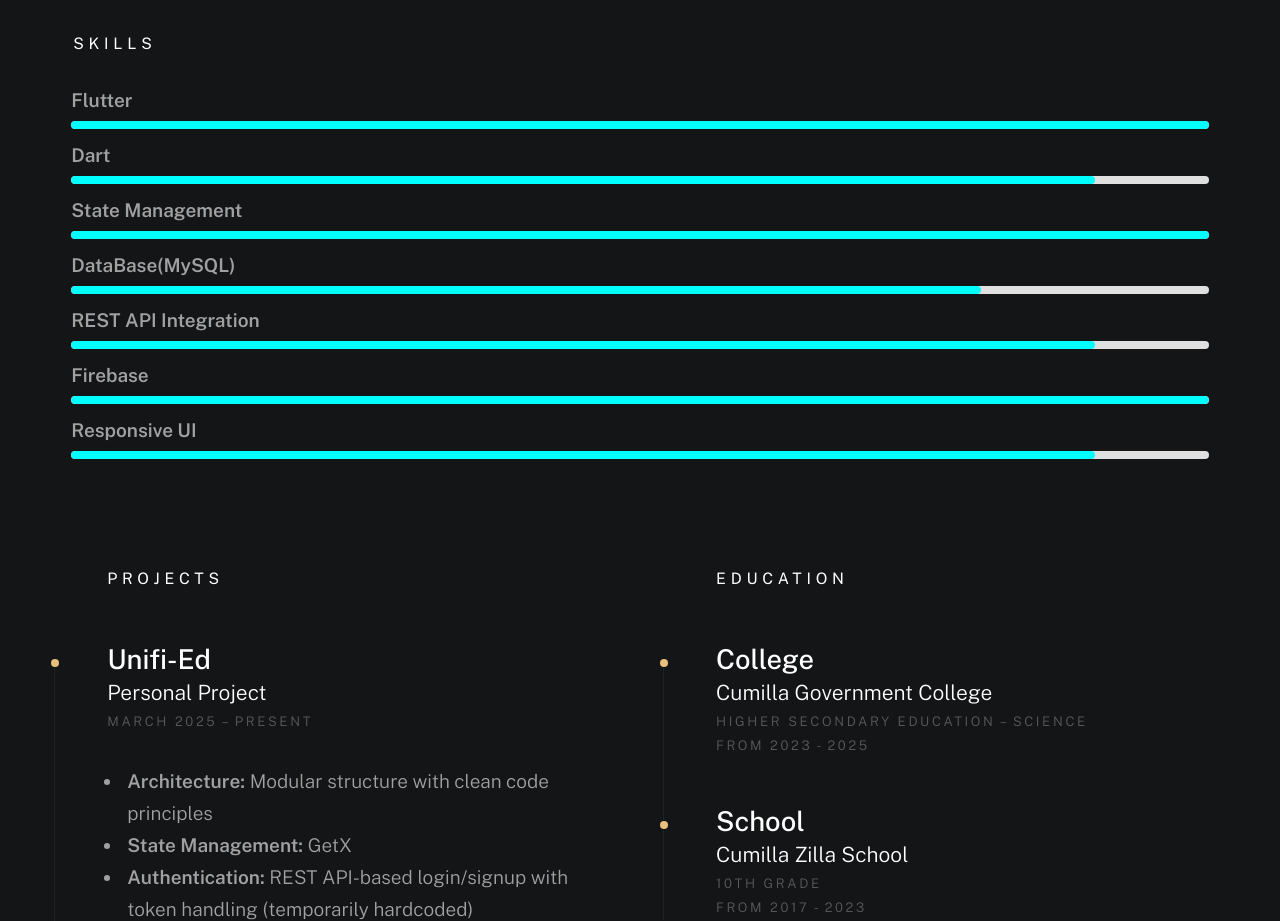
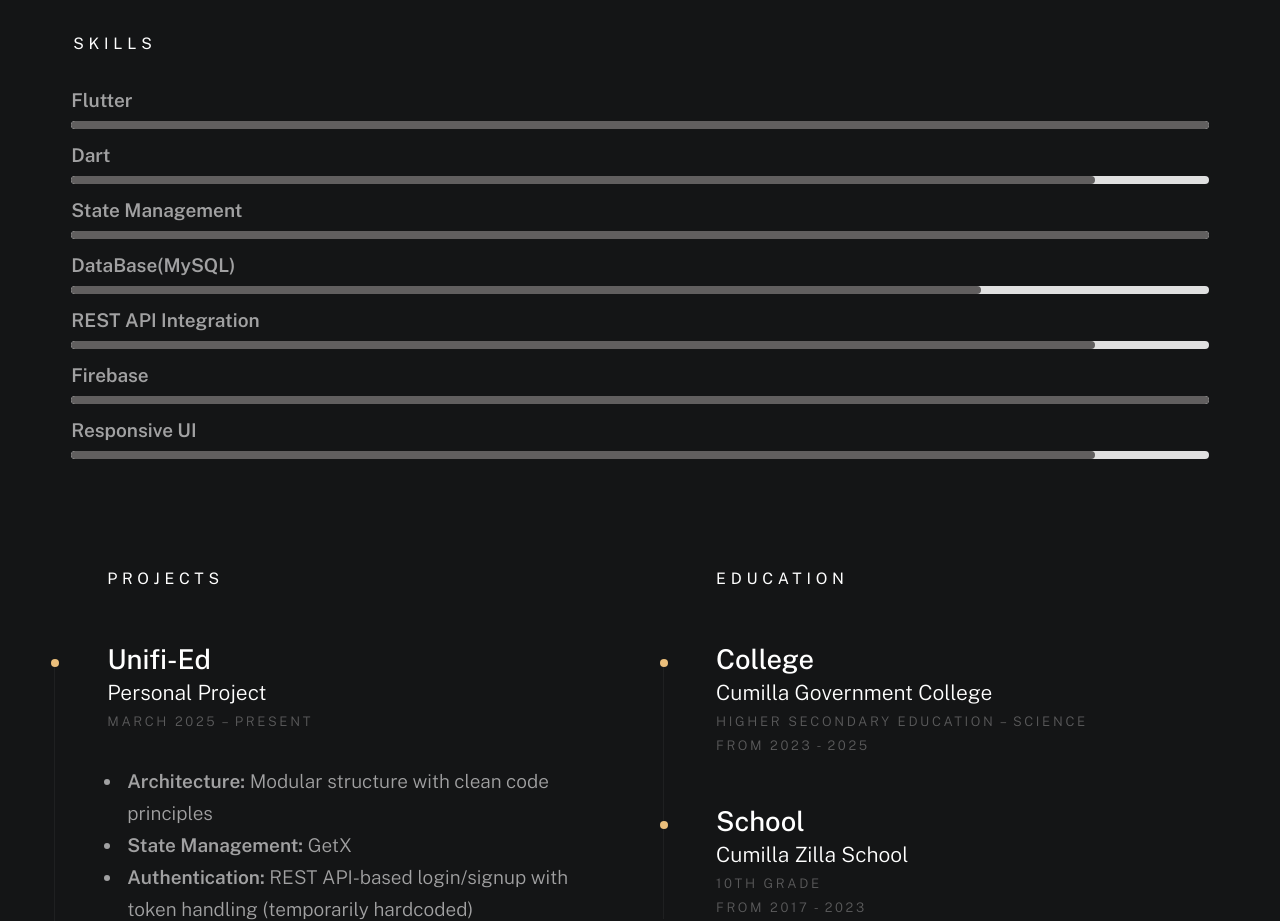
Before and after one commit to Abir-Bin-Billal/Abir-s-Portfolio, a plain HTML site: page index.html in a window 1280 px wide. Shown: the part 2196-3117 px from the top of the page. Drawn offline with nearby package versions, Linux system fonts and the light colour scheme; a web font is replaced by a local one.

Commit message:
Skill part color changed

```diff
--- a/css/styles.css
+++ b/css/styles.css
@@ -4263,7 +4263,7 @@ img.u-pull-left {
 
 .skill-bar-fill {
     height: 100%;
-    background-color: cyan;
+    background-color: rgb(97, 95, 95);
     width: 0%; /* start from 0% */
     border-radius: 5px;
     transition: width 1s ease-in-out; /* smooth transition */
```
